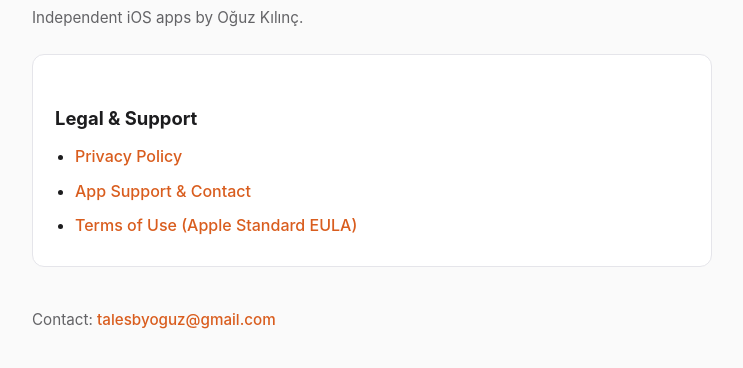
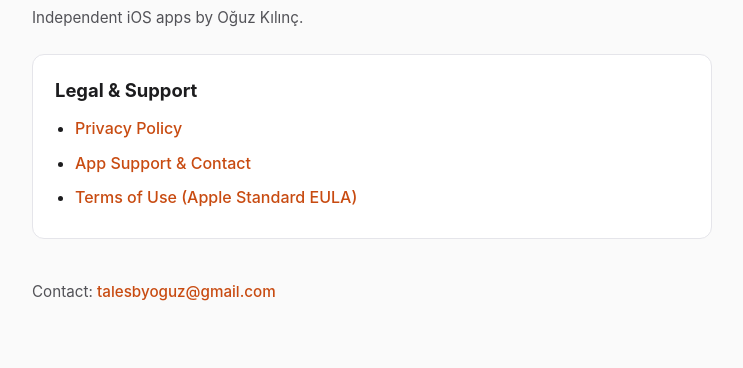
Before and after one commit to k-oguz/talesbyoguz, a plain HTML site: page index.html in a window 1280 px wide. Shown: the part 92-460 px from the top of the page, without its empty margins (268-1011 px from the left). Drawn offline with Linux system fonts and the light colour scheme.

Commit message:
fix: use CSS variables so dark mode contrast applies to cards and links

```diff
--- a/index.html
+++ b/index.html
@@ -5,36 +5,48 @@
   <meta name="viewport" content="width=device-width, initial-scale=1">
   <title>talesbyoguz — Apps &amp; Legal</title>
   <style>
-    :root { color-scheme: light dark; }
+    :root {
+      color-scheme: light dark;
+      --bg: #fafafa;
+      --fg: #1c1c1e;
+      --muted: #525257;
+      --card-bg: #ffffff;
+      --border: #e5e5ea;
+      --accent: #c84b11;
+    }
+    @media (prefers-color-scheme: dark) {
+      :root {
+        --bg: #111113;
+        --fg: #f2f2f7;
+        --muted: #a1a1a6;
+        --card-bg: #1c1c1e;
+        --border: #2c2c2e;
+        --accent: #ff9f43;
+      }
+    }
     body {
       font-family: -apple-system, BlinkMacSystemFont, "Segoe UI", Roboto, Helvetica, Arial, sans-serif;
       max-width: 680px;
       margin: 0 auto;
       padding: 40px 20px 64px;
       line-height: 1.65;
-      color: #1c1c1e;
-      background: #fafafa;
-    }
-    @media (prefers-color-scheme: dark) {
-      body { color: #f2f2f7; background: #111113; }
-      a { color: #ff9f43; }
-      .card { background: #1c1c1e; border-color: #2c2c2e; }
-      .muted { color: #98989d; }
+      color: var(--fg);
+      background: var(--bg);
     }
     h1 { font-size: 1.85rem; margin: 0 0 8px; letter-spacing: -0.02em; }
-    h2 { font-size: 1.15rem; margin: 28px 0 10px; }
+    h2 { font-size: 1.15rem; margin: 0 0 10px; }
     p { margin: 0 0 14px; }
-    .muted { color: #636366; font-size: 0.95rem; }
+    .muted { color: var(--muted); font-size: 0.95rem; }
     .card {
-      background: #ffffff;
-      border: 1px solid #e5e5ea;
+      background: var(--card-bg);
+      border: 1px solid var(--border);
       border-radius: 12px;
       padding: 20px 22px;
       margin-top: 24px;
     }
     ul { padding-left: 20px; margin: 8px 0 0; }
     li { margin: 8px 0; }
-    a { color: #d95d1e; text-decoration: none; font-weight: 500; }
+    a { color: var(--accent); text-decoration: none; font-weight: 500; }
     a:hover { text-decoration: underline; }
     footer { margin-top: 40px; font-size: 0.85rem; }
   </style>
```
Also changed, not shown: privacy/index.html (+22 -12 lines), support/index.html (+25 -13 lines).
